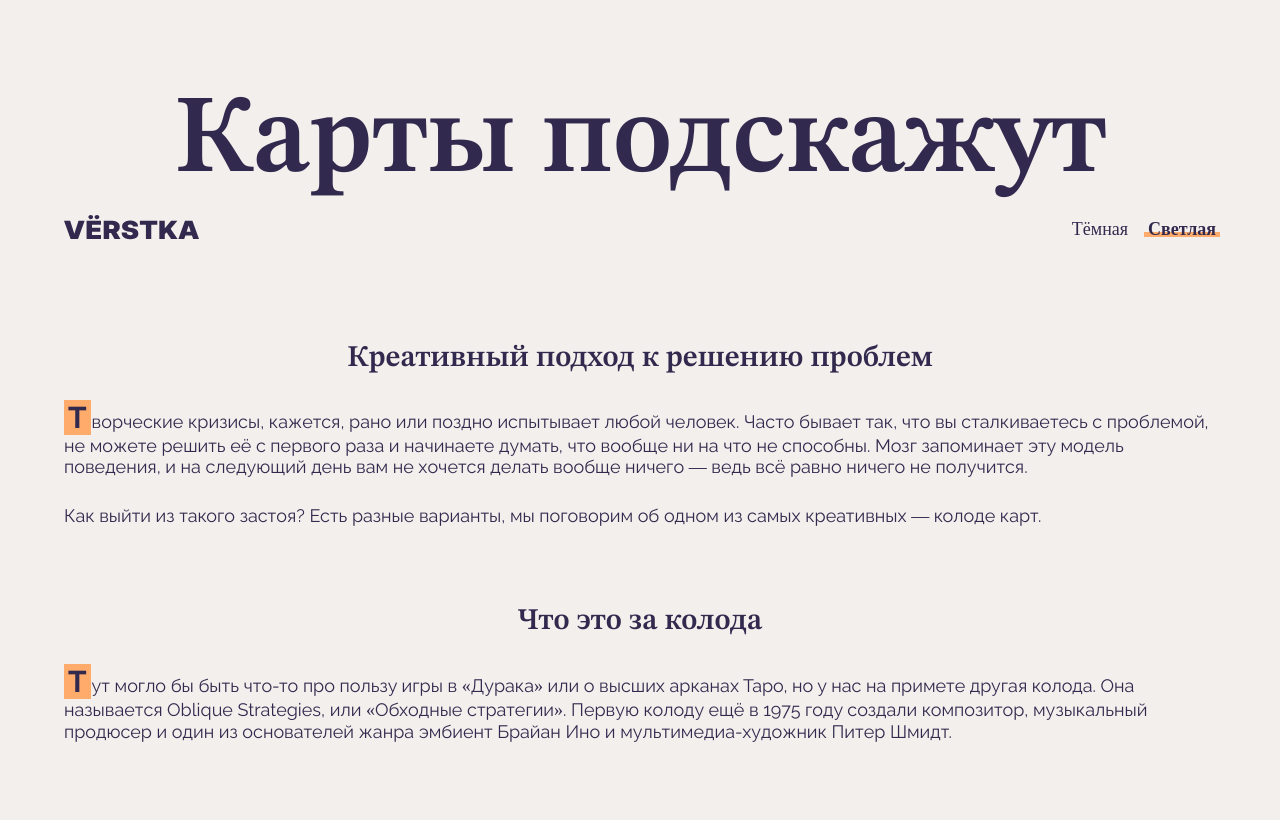
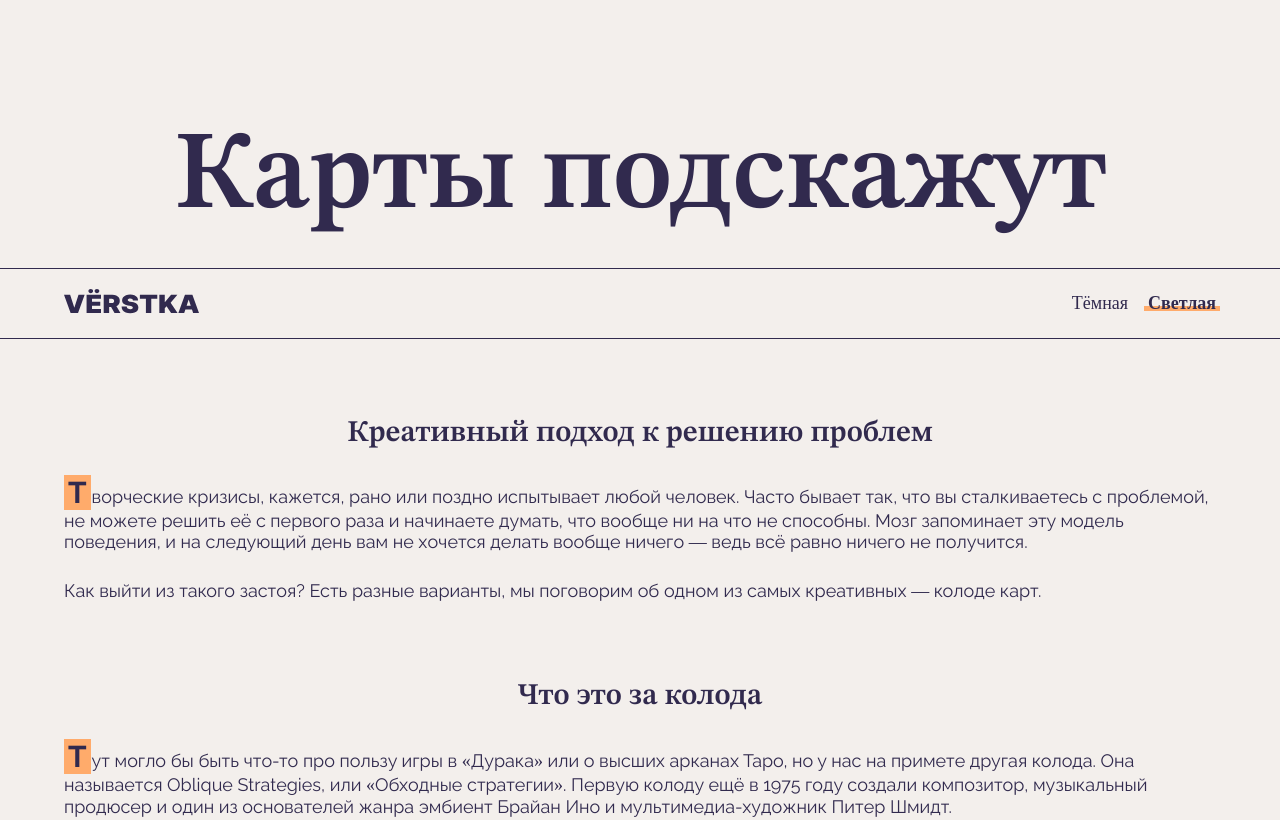
Before and after one commit to Shystriyhlopchik/karty-podskazhut, a plain HTML site: page index.html in a window 1280 px wide. Shown: the top 820 px of the page. Drawn offline with Linux system fonts and the light colour scheme.

Commit message:
исправлен баг с отступом

```diff
--- a/styles/style.css
+++ b/styles/style.css
@@ -46,7 +46,7 @@ figure {
 .heading {
     font-family: var(--accent-font, "STIX Two Text", "Times New Roman", serif);
     font-weight: 600;
-    line-height: 27px;
+    line-height: 0.9;
     text-align: center;
 }
 
@@ -178,6 +178,9 @@ figure {
     display: flex;
     justify-content: space-between;
     padding-block: 20px;
+    border-top: 1px solid currentColor;
+    border-bottom: 1px solid currentColor;
+    align-items: center;
 }
 
 .header__theme-toggler {
```
